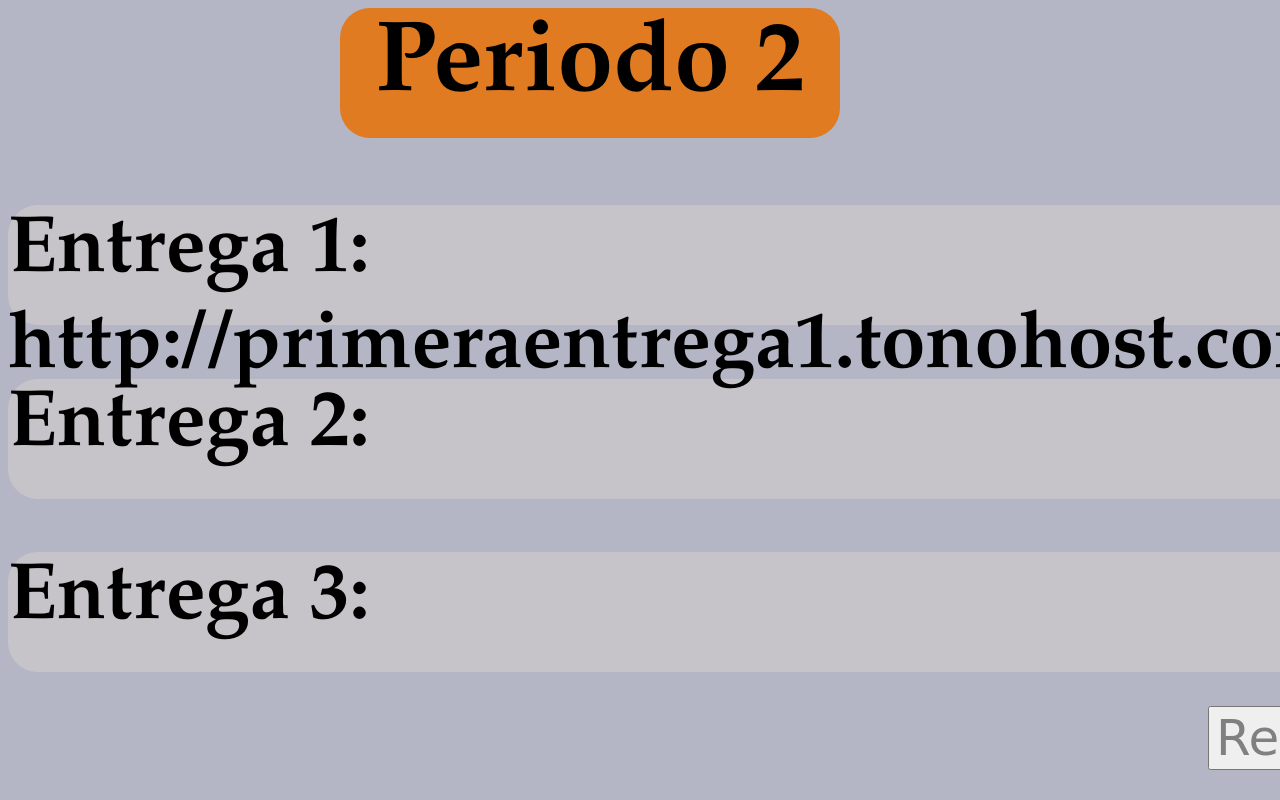
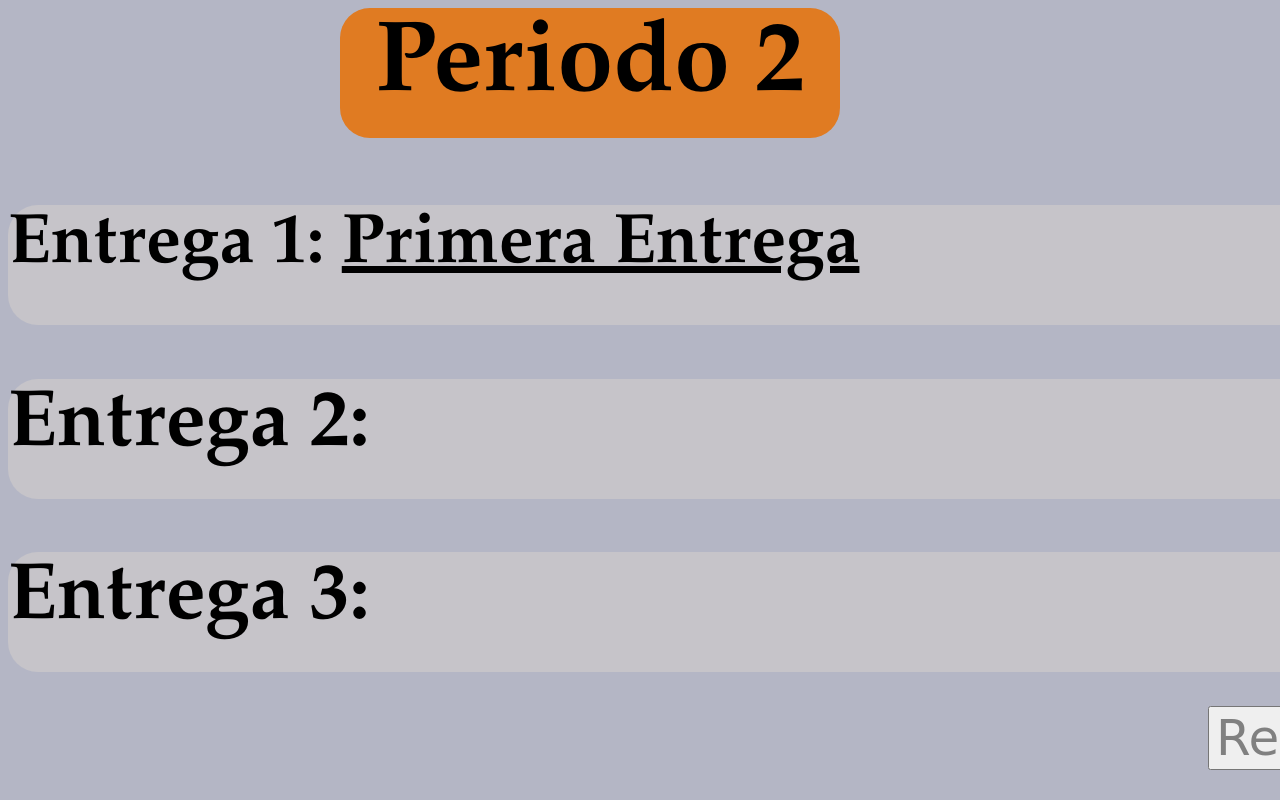
Before and after one commit to alejo12155/pagina-web, a plain HTML site: page periodo2.html in a window 1280 px wide. Shown: the top 800 px of the page. Drawn offline with Linux system fonts and the light colour scheme.

Commit message:
Update periodo2.html

```diff
--- a/periodo2.html
+++ b/periodo2.html
@@ -7,7 +7,7 @@
 <body>
 	<center><h1 style="font-size: 100px;font-family: Garamond; height: 130px; width: 500px; border-radius: 30px; background-color: #E07B22 ; margin-left: -100px; margin-top: 0px;"> Periodo 2 </h1></center>
 
-		<h1 style="font-size: 80px;font-family: Garamond; height: 120px; width: 1450px; border-radius: 30px; background-color: #C6C4C9 ; "> Entrega 1: http://primeraentrega1.tonohost.com </h1>
+		<h1 style="font-size: 70px;font-family: Garamond; height: 120px; width: 1450px; border-radius: 30px; background-color: #C6C4C9 ; "> Entrega 1: <a href="http://primeraentrega1.tonohost.com" style="color: black;">Primera Entrega</a></h1>
 
 		<h1 style="font-size: 80px;font-family: Garamond; height: 120px; width: 1450px; border-radius: 30px; background-color: #C6C4C9 ; "> Entrega 2: </h1>
 
```
